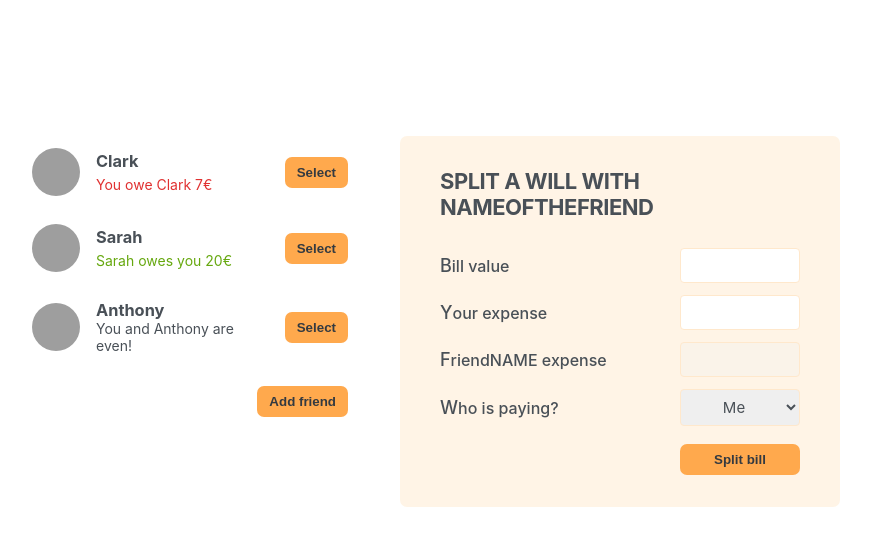
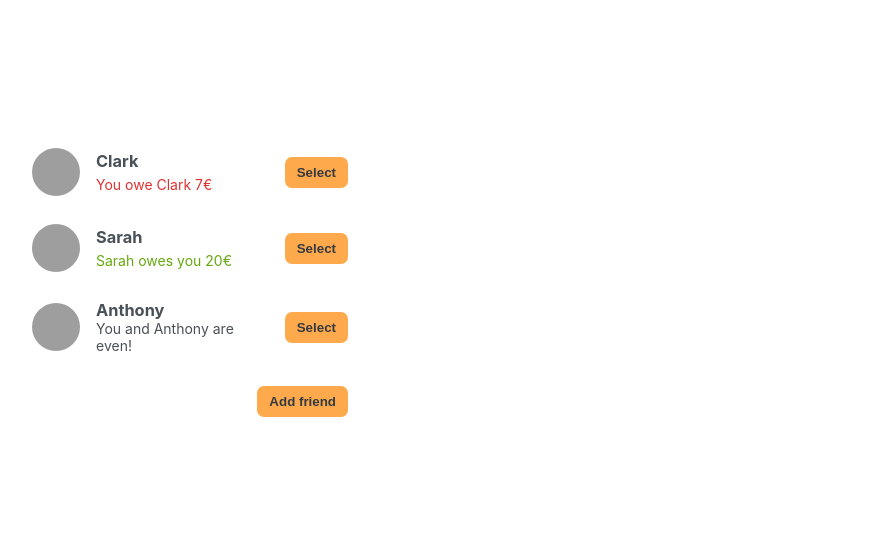
Before and after one commit to WojtG/eat-and-split, a React (Create React App) app: page / in a window 1280 px wide. Shown: the top 546 px of the page, without its empty margins (210-1081 px from the left). Built offline with nearby package versions, Linux system fonts and the light colour scheme; grey boxes are pictures that could not be loaded.

Commit message:
select friend logic

```diff
--- a/src/App.js
+++ b/src/App.js
@@ -28,6 +28,7 @@ const initialFriends = [
 function App() {
   const [showAddFriend, setShowAddFriend] = useState(false);
   const [friends, setFriends] = useState(initialFriends);
+  const [selectedFriend, setSelectedFriend] = useState(null);
 
   function handleShowAddFriend() {
     setShowAddFriend((s) => !s);
@@ -38,16 +39,24 @@ function App() {
     setShowAddFriend(false);
   }
 
+  function handleSelectedFriend(friend) {
+    setSelectedFriend(friend);
+  }
+
   return (
     <div className="app">
       <div className="sidebar">
-        <FriendsList friends={friends} />
+        <FriendsList
+          selectedFriend={selectedFriend}
+          onSelectedFriends={handleSelectedFriend}
+          friends={friends}
+        />
         {showAddFriend && <FormAddFriend onAddFriends={handleAddFriends} />}
         <Button onClick={handleShowAddFriend}>
           {showAddFriend ? "Close" : "Add friend"}
         </Button>
       </div>
-      <FormSplitBill />
+      {selectedFriend && <FormSplitBill selectedFriend={selectedFriend} />}
     </div>
   );
 }
--- a/src/FormSplitBill.js
+++ b/src/FormSplitBill.js
@@ -1,23 +1,23 @@
 import { useState } from "react";
 import Button from "./Button";
 
-function FormSplitBill() {
+function FormSplitBill({ selectedFriend }) {
   return (
     <form className="form-split-bill">
-      <h2>Split a will with NameOfTheFriend</h2>
+      <h2>Split a will with {selectedFriend.name}</h2>
       <label for="bill">Bill value</label>
       <input type="text" id="bill" name="bill" />
 
       <label for="y-expense">Your expense</label>
       <input type="text" id="y-expense" name="y-expense" />
 
-      <label for="f-expense">FriendNAME expense</label>
+      <label for="f-expense">{selectedFriend.name} expense</label>
       <input disabled type="text" id="f-expense" name="f-expense" />
 
       <label for="personpaying">Who is paying?</label>
       <select id="personpaying" name="personpaying">
         <option value="user">Me</option>
-        <option value="friend">FriendsName</option>
+        <option value="friend">{selectedFriend.name}</option>
       </select>
       <Button>Split bill</Button>
     </form>
--- a/src/FriendElement.js
+++ b/src/FriendElement.js
@@ -1,6 +1,6 @@
 import Button from "./Button";
 
-function FriendElement({ friend }) {
+function FriendElement({ friend, onSelectedFriends, selectedFriend }) {
   return (
     <li>
       <img src={friend.image} alt={friend.name} />
@@ -16,7 +16,7 @@ function FriendElement({ friend }) {
         </p>
       )}
       {friend.balance === 0 && <p>You and {friend.name} are even!</p>}
-      <Button>Select</Button>
+      <Button onClick={() => onSelectedFriends(friend)}>Select</Button>
     </li>
   );
 }
--- a/src/FriendsList.js
+++ b/src/FriendsList.js
@@ -1,11 +1,16 @@
 import { useState } from "react";
 import FriendElement from "./FriendElement";
 
-function FriendsList({ friends }) {
+function FriendsList({ friends, onSelectedFriends, selectedFriend }) {
   return (
     <ul>
       {friends.map((friend) => (
-        <FriendElement friend={friend} key={friend.id} />
+        <FriendElement
+          onSelectedFriends={onSelectedFriends}
+          friend={friend}
+          key={friend.id}
+          selectedFriend={selectedFriend}
+        />
       ))}
     </ul>
   );
```
